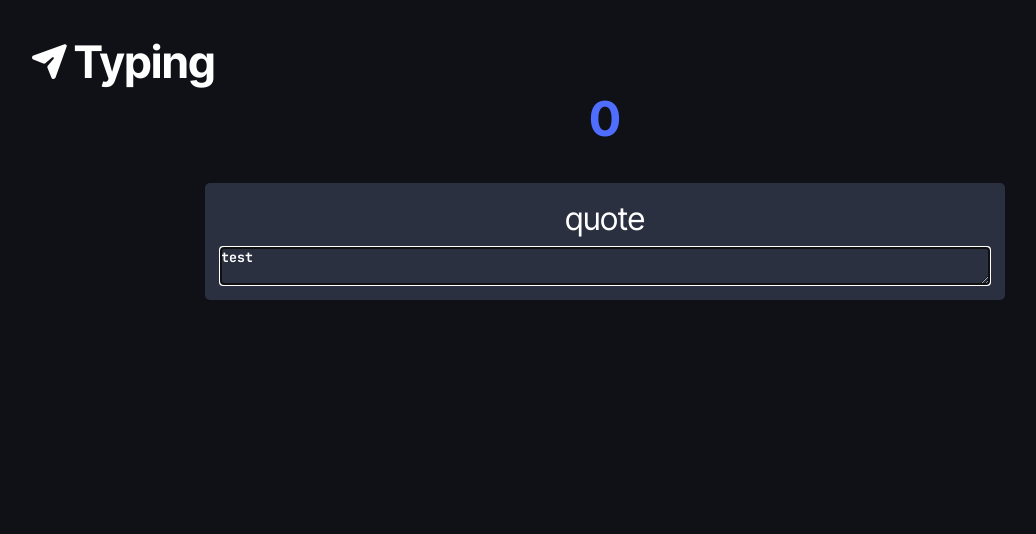
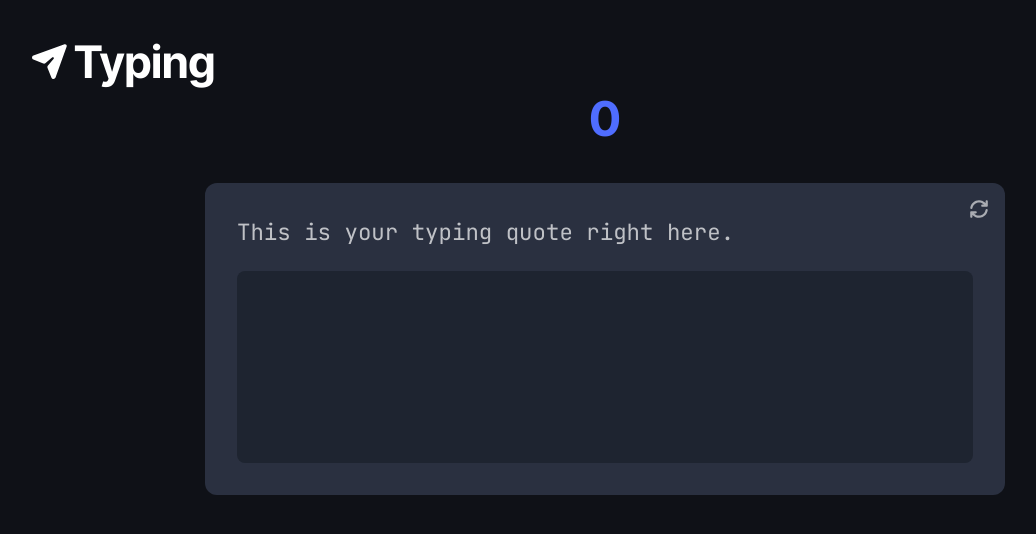
Before and after one commit to hddgpp/Typing-eng, a plain HTML site: page index.html in a window 1280 px wide. Shown: the whole page, without its empty margins (35-1071 px from the left). Drawn offline with Linux system fonts and the light colour scheme.

Commit message:
style update

```diff
--- a/index.html
+++ b/index.html
@@ -14,9 +14,24 @@
         </h1>
         <div class="timer" id="timer">0</div>
         <div class="container">
-            <div class="quote-display" id="quoteDisplay">quote</div>
-            <textarea id="quoteInput" class="quote-input" autofocus>test</textarea>
+
+            <button id="refreshBtn" class="refresh-btn" aria-label="New Quote">
+                <svg xmlns="http://www.w3.org/2000/svg" viewBox="0 0 640 640"><!--!Font Awesome Free v7.2.0 by @fontawesome - https://fontawesome.com License - https://fontawesome.com/license/free Copyright 2026 Fonticons, Inc.--><path d="M129.9 292.5C143.2 199.5 223.3 128 320 128C373 128 421 149.5 455.8 184.2C456 184.4 456.2 184.6 456.4 184.8L464 192L416.1 192C398.4 192 384.1 206.3 384.1 224C384.1 241.7 398.4 256 416.1 256L544.1 256C561.8 256 576.1 241.7 576.1 224L576.1 96C576.1 78.3 561.8 64 544.1 64C526.4 64 512.1 78.3 512.1 96L512.1 149.4L500.8 138.7C454.5 92.6 390.5 64 320 64C191 64 84.3 159.4 66.6 283.5C64.1 301 76.2 317.2 93.7 319.7C111.2 322.2 127.4 310 129.9 292.6zM573.4 356.5C575.9 339 563.7 322.8 546.3 320.3C528.9 317.8 512.6 330 510.1 347.4C496.8 440.4 416.7 511.9 320 511.9C267 511.9 219 490.4 184.2 455.7C184 455.5 183.8 455.3 183.6 455.1L176 447.9L223.9 447.9C241.6 447.9 255.9 433.6 255.9 415.9C255.9 398.2 241.6 383.9 223.9 383.9L96 384C87.5 384 79.3 387.4 73.3 393.5C67.3 399.6 63.9 407.7 64 416.3L65 543.3C65.1 561 79.6 575.2 97.3 575C115 574.8 129.2 560.4 129 542.7L128.6 491.2L139.3 501.3C185.6 547.4 249.5 576 320 576C449 576 555.7 480.6 573.4 356.5z"/></svg>
+            </button>
+
+            <div class="quote-display" id="quoteDisplay">
+                This is your typing quote right here.
+            </div>
+
+            <div
+                id="quoteInput"
+                class="quote-input"
+                contenteditable="true"
+                spellcheck="false">
+            </div>
+
         </div>
+
     </main>
 
     <script src="typing.js"></script>
--- a/styles.css
+++ b/styles.css
@@ -25,16 +25,14 @@ body{
 
 .container {
     display: flex;
-    justify-content: center;
-    align-items: center;
+    position: relative;
     flex-direction: column;
-    gap: 10px;
+    gap: 20px;
     margin: 35px auto;
-    font-size: 2rem;
-    border-radius: 5px;
+    width: min(800px, 95%);
+    padding: 2rem;
+    border-radius: 12px;
     background-color: var(--border);
-    padding: 1rem;
-    width: 800px;
 }
 
 main {
@@ -61,14 +59,51 @@ h1 svg {
     color: var(--timer);
 }
 
+.quotes {
+    display: flex;
+    flex-direction: row;
+}
+
 .quote-input {
+    min-height: 120px;
+    padding: 1rem;
+    border-radius: 8px;
+    height: 12rem;
+    outline: none;
+    font-family: "JetBrains Mono", monospace;
+    background-color: var(--SSurface);
+    border: 2px solid transparent;
+    transition: border 0.2s ease, box-shadow 0.2s ease;
+}
+
+.quote-display {
+    font-family: "JetBrains Mono", monospace;
+    line-height: 1.6;
+    opacity: 0.7;
+}
+
+.refresh-btn {
+    position: absolute;
+    width: 22px;
+    height: 22px;
+    top: 15px;
+    right: 15px;
     background: none;
     border: none;
-    color: var(--text);
-    font-family: "JetBrains Mono", monospace;
-    font-weight: bold;
-    border-color: var(--border);
-    min-width: 400px;
-    width: 100%;
-    max-width: 100%;
+    font-size: 1.5rem;
+    cursor: pointer;
+    fill: var(--text);
+    opacity: 0.6;
 }
+
+.refresh-btn:hover {
+    opacity: 1;
+}
+
+
+
+/* Focus state */
+.quote-input:focus {
+    border: 2px solid var(--timer);
+    box-shadow: 0 0 0 3px rgba(79, 109, 255, 0.2);
+}
```
